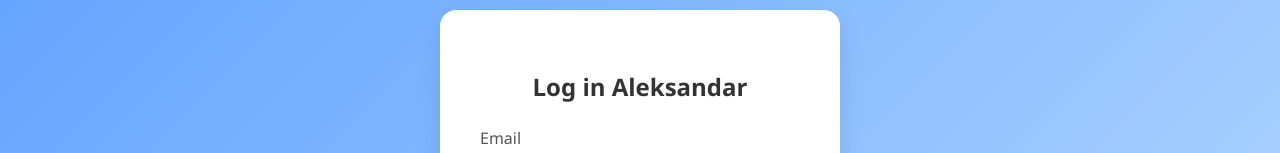
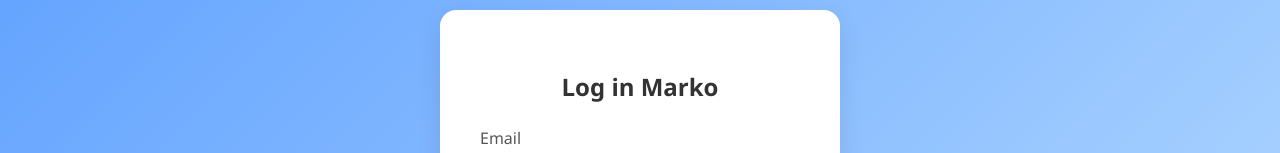
Before and after one commit to aleksandar234/Fullstack-file-manager-app, a website: page frontend/views/loginPage.html in a window 1280 px wide. Shown: the part 185-338 px from the top of the page. Drawn offline with Linux system fonts and the light colour scheme.

Commit message:
cd testing take 3

```diff
--- a/frontend/views/loginPage.html
+++ b/frontend/views/loginPage.html
@@ -10,7 +10,7 @@
 
 <body>
     <div class="login-box">
-        <h2>Log in Aleksandar</h2>
+        <h2>Log in Marko</h2>
 
         <form id="loginForm">
             <div class="input-group">
```
